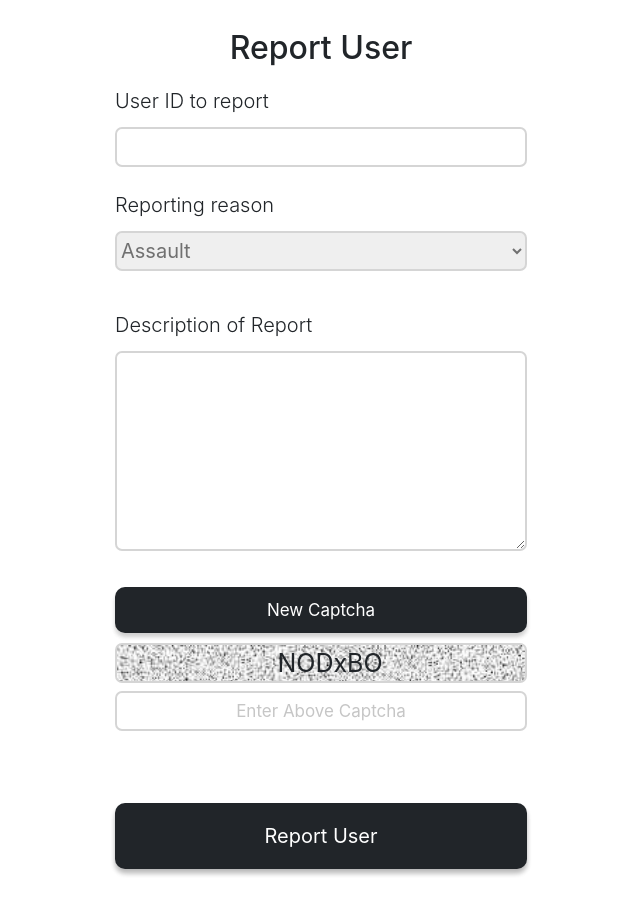
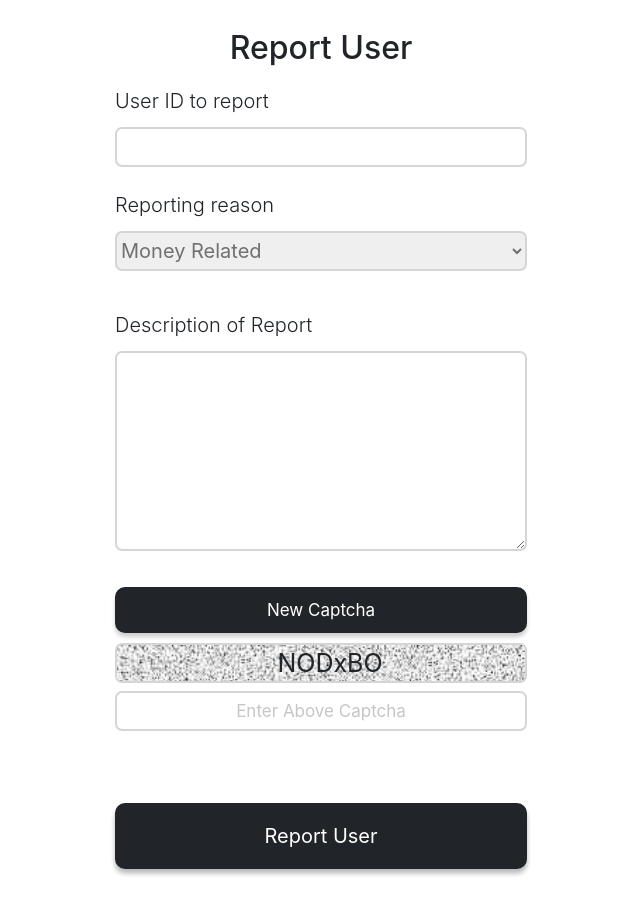
Before and after one commit to rnaveensrinivas/Hyre, a PHP site: page /report.php in a window 1280 px wide. Shown: the part 57-976 px from the top of the page, without its empty margins (319-959 px from the left). Run offline with PHP 8.4, Linux system fonts and the light colour scheme; a user stored in the database is signed in.

Commit message:
report page update.

```diff
--- a/report.php
+++ b/report.php
@@ -126,8 +126,10 @@ else{
 
                 <label for="type" style="margin-top:20px">Reporting reason</label><br>
                 <select name="type" id="type" style="width:100%; height:40px">
-                <option value="Assault">Assault</option>
-                <option value="Money Related">Money Related</option>
+                <option value="Misbehave">Misbehave</option>
+                <option value="Fake Account">Fake Account</option>
+                <option value="Money Related" selected>Money Related</option>
+                <option value="Punctuality Issue">Punctuality Issue</option>
                 <option value="Other">Other</option>
                 </select><br>
 
```
